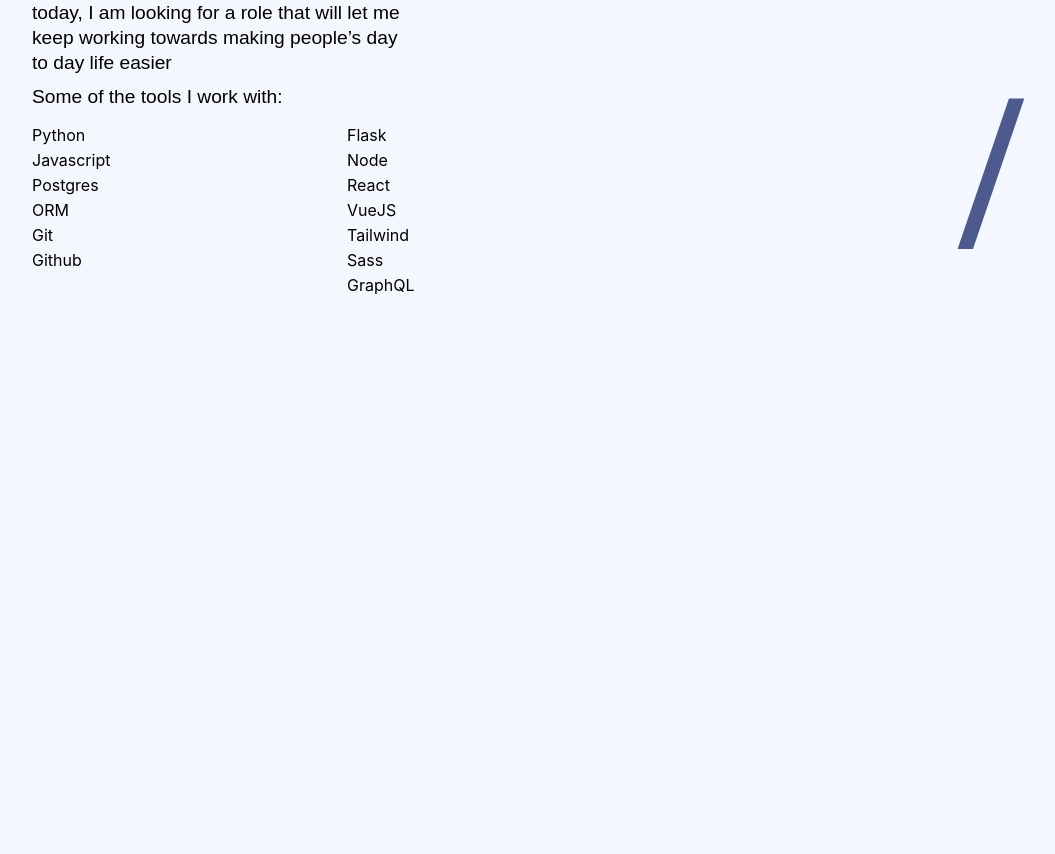
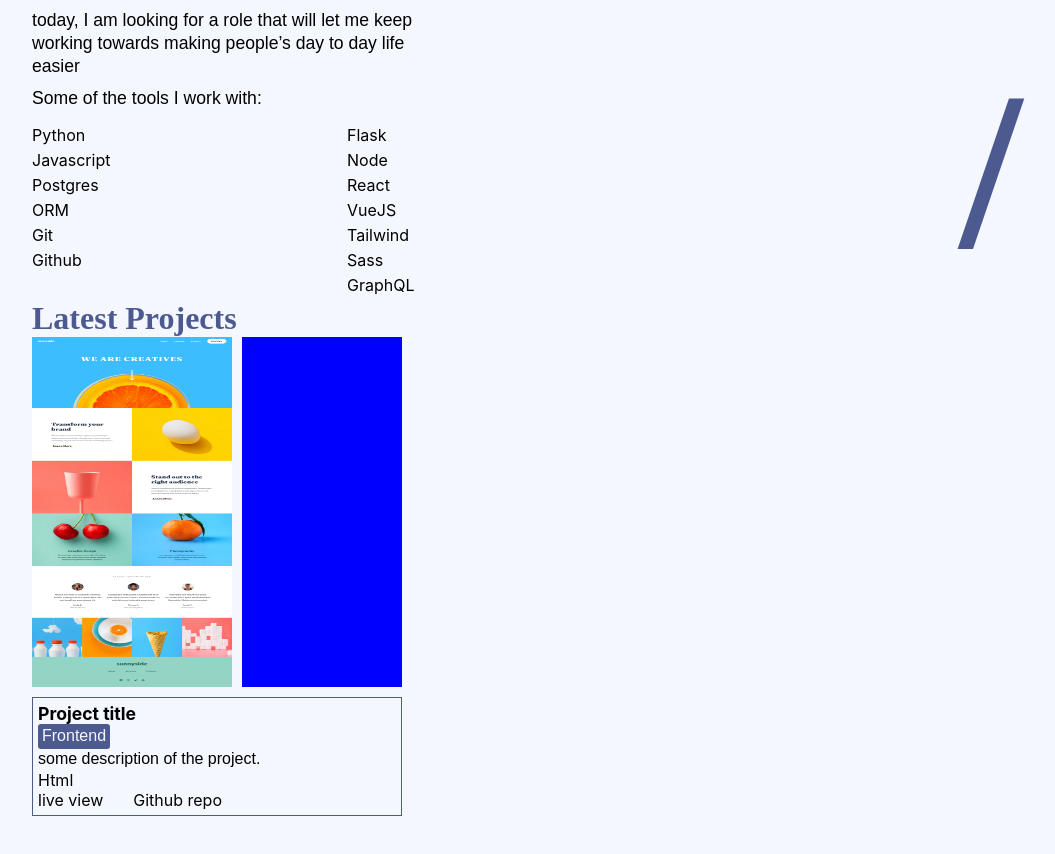
Before and after one commit to Jean-kassyl/kass-portofolio-v1, a React (Create React App) app: page / in a window 1280 px wide. Shown: the part 778-1632 px from the top of the page, without its empty margins (208-1263 px from the left). Before the commit the page ends 1178 px from the top, so only its background shows below. Built offline with nearby package versions, Linux system fonts and the light colour scheme.

Commit message:
feat: add the project section

```diff
--- a/src/components/Home/index.js
+++ b/src/components/Home/index.js
@@ -1,5 +1,6 @@
 import './index.scss'
 import Header from '../common/Header'
+import Card from '../common/ProjectCard'
 
 const Home = () => {
     const titleColor = {"color": "hsl(228, 33%, 22%)"}
@@ -56,6 +57,13 @@
                     </div>
                 </section>
 
+                <section>
+                    <h2>Latest Projects</h2>
+                    <div>
+                        <Card />
+                    </div>
+                </section>
+
             </main>
         </div>
     )
--- a/src/components/Home/index.scss
+++ b/src/components/Home/index.scss
@@ -29,7 +29,7 @@
         padding-right: 60px;
 
         p {
-            font-size: 1.2rem;
+            font-size: 1.1rem;
             font-family: "Liberation sans";
         }
 
@@ -48,6 +48,7 @@
 
             li {
                 margin-block: 5px;
+                font-size: 1rem;
             }
         }
     }
--- /dev/null
+++ b/src/components/common/ProjectCard/index.js
@@ -0,0 +1,34 @@
+import './index.scss';
+import SunnyDesk from '../../../assets/images/sunnyside-desk.png'
+
+
+
+
+
+
+const Card = () => {
+    return (
+        <div className="card">
+            <div className="imageBlock">
+                <div className="desktop">
+                    <img src={SunnyDesk} alt="sunnyside desktop" />
+                </div>
+                <div className="mobile"></div>
+            </div>
+            <div className="textBlock">
+                <h4>Project title</h4>
+                <p className="item">Frontend</p>
+                <p>some description of the project.</p>
+                <ul>
+                    <li>Html</li>
+                </ul>
+                <div className="links">
+                    <span>live view</span>
+                    <span>Github repo</span>
+                </div>
+            </div>
+        </div>
+    )
+}
+
+export default Card;
--- /dev/null
+++ b/src/components/common/ProjectCard/index.scss
@@ -0,0 +1,61 @@
+.card {
+    display: flex;
+    flex-direction: column;
+    gap: 10px;
+
+
+
+    .imageBlock {
+        display: flex;
+        gap: 10px;
+
+        div {
+
+            height: 350px;
+
+            &.desktop {
+                width: 200px;
+                background-color: maroon;
+
+                img {
+                    width: 100%;
+                    height: 350px;
+                }
+            }
+
+            &.mobile {
+                width: 160px;
+                background-color: blue;
+            }
+        }
+    }
+
+    .textBlock {
+        padding: 5px;
+        width: 370px;
+        border: 1px solid #4d5a8f;
+
+        h4 {
+            font-size: 1.1rem;
+        }
+        p, li, span {
+            font-size: 1rem;
+        }
+
+        .links {
+            display: flex;
+            gap: 30px;
+        }
+
+        .item {
+            display: inline-block;
+            background-color: #4d5a8f;
+            color: hsl(228, 88%, 98%);
+            padding: 2px 4px;
+            border-radius: 3px;
+        }
+
+    }
+
+
+}
```
Also changed, not shown: src/assets/images/sunnyside-desk.png (added), src/assets/images/sunnyside-mob.png (added).
